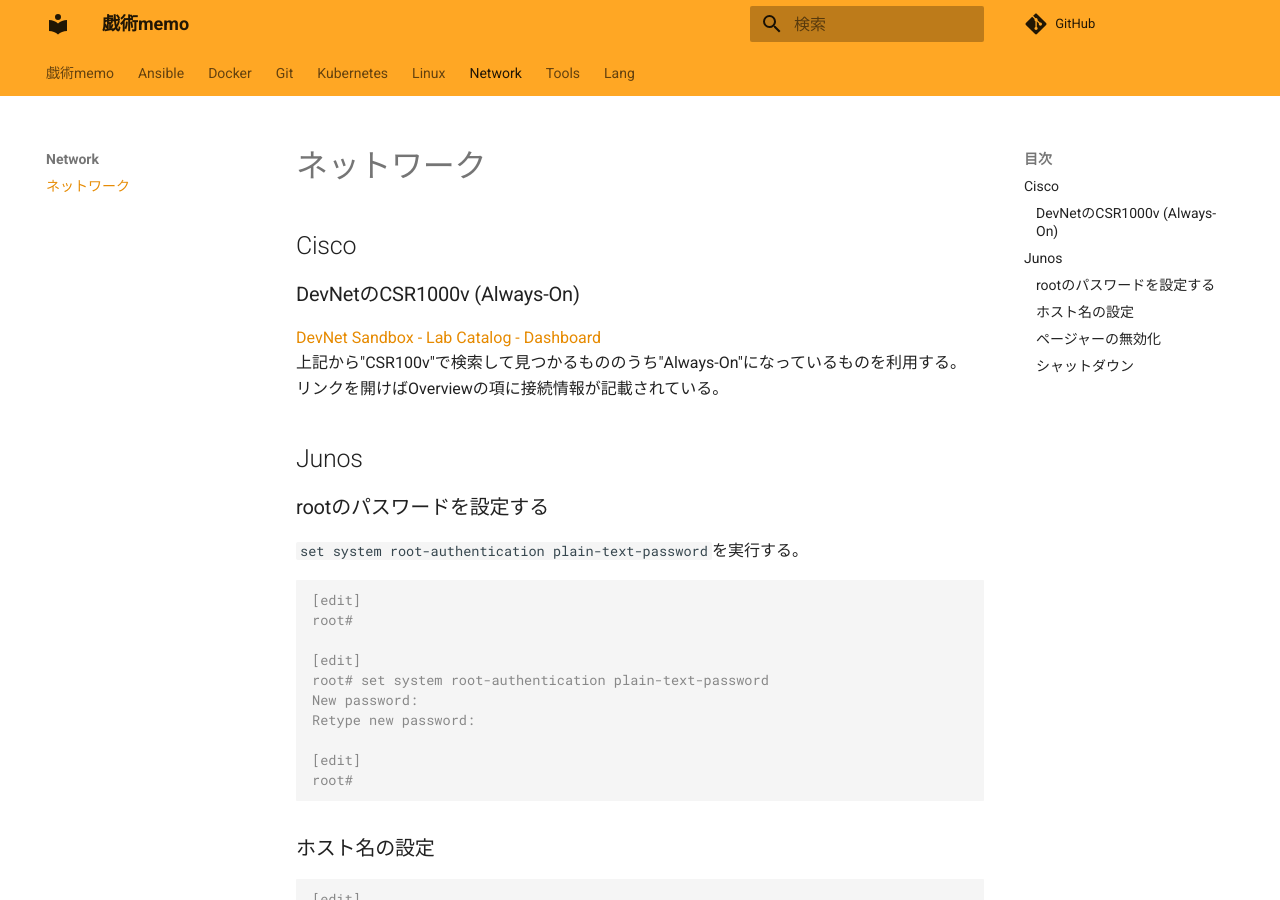
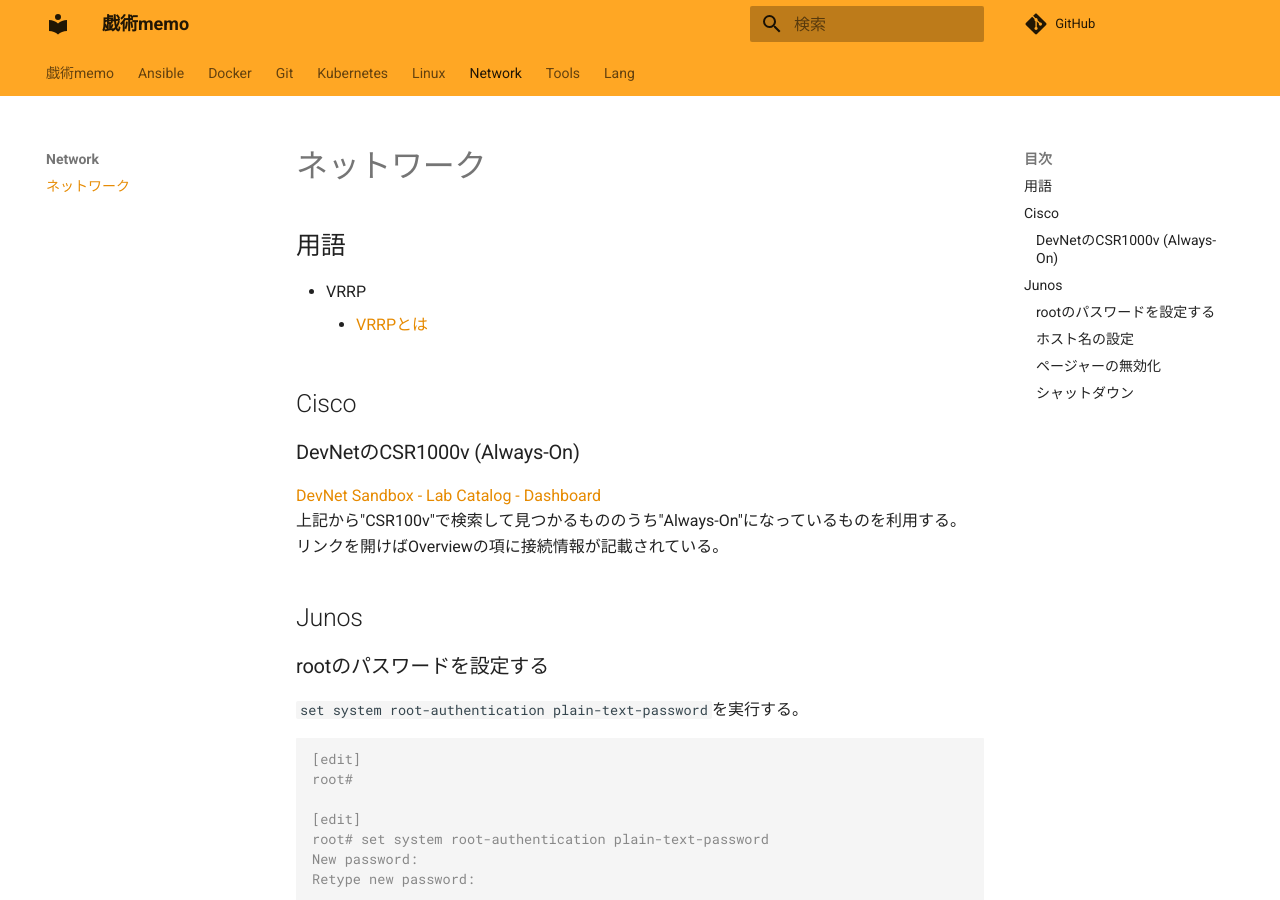
Before and after one commit to zaki-lknr/docs, an MkDocs documentation site: the page built from docs/Network/index.md, in a window 1280 px wide and 900 px high. Built offline with MkDocs 1.6.1 and Material for MkDocs 9.7.7, drawn with Linux system fonts in a browser that asks for light colours; comment, search, counter and statistics services are not loaded.

Commit message:
add: network: VRRPとは

```diff
--- a/docs/Network/index.md
+++ b/docs/Network/index.md
@@ -1,4 +1,9 @@
 # ネットワーク
+
+## 用語
+
+- VRRP
+    - [VRRPとは](https://www.infraexpert.com/study/fhrpz06.html)
 
 ## Cisco
 
```
